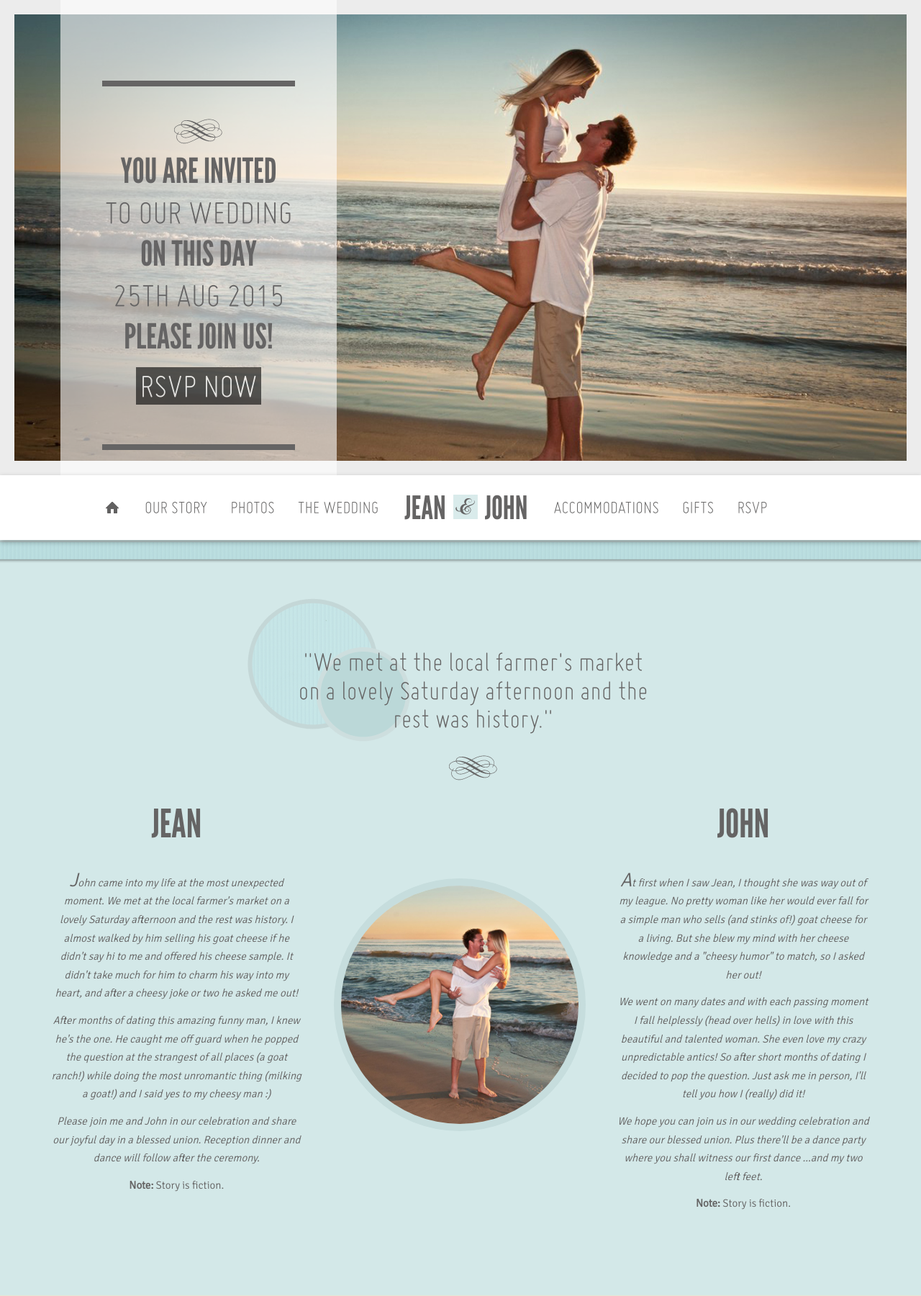
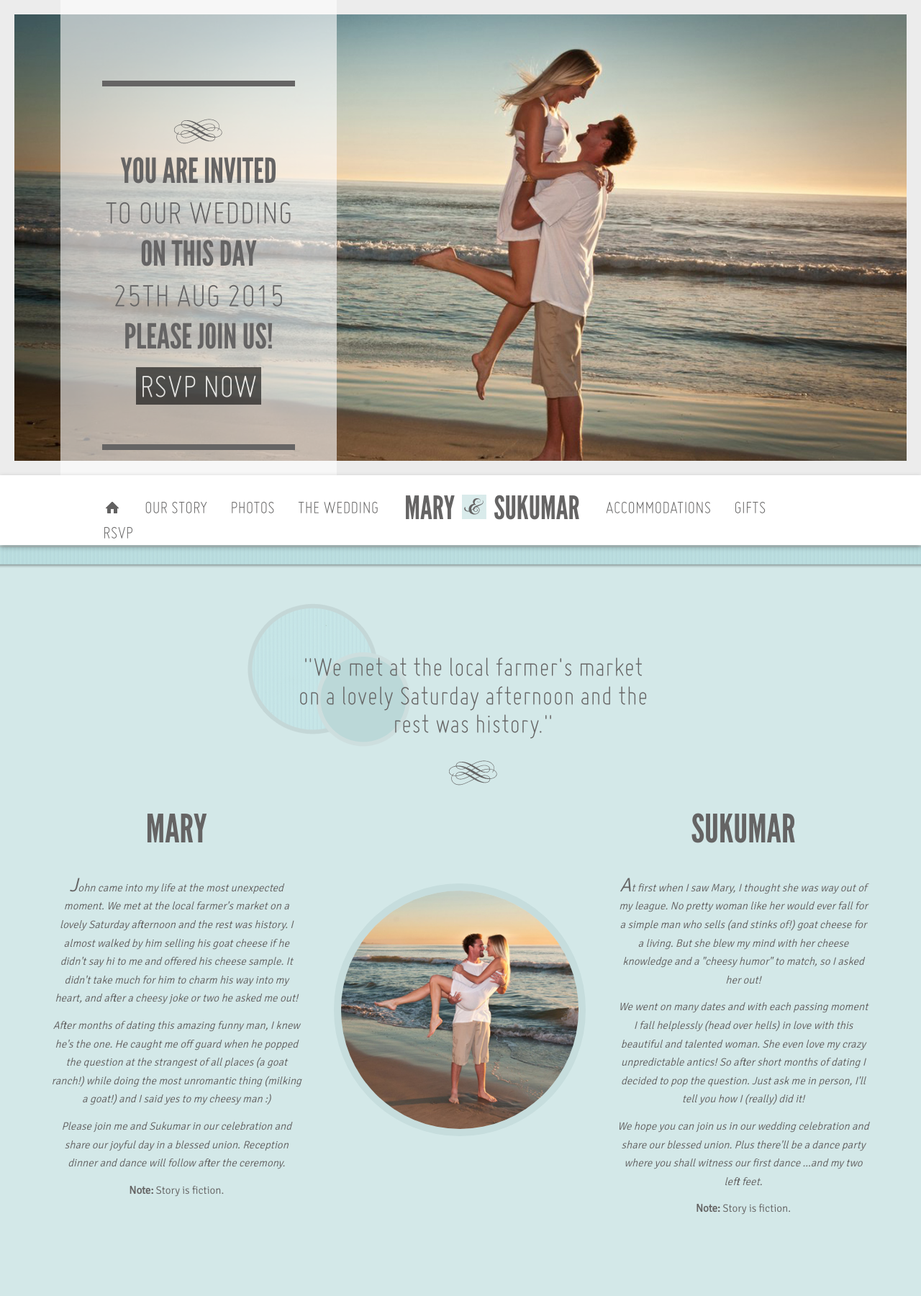
Before and after one commit to suku8u/InviteApp, a PHP site: page / in a window 1280 px wide. Shown: the top 1800 px of the page at 72% size. Run offline with PHP 8.4, Linux system fonts and the light colour scheme; some libraries are stand-ins or nearby versions.

Commit message:
Add new files

```diff
--- a/index.php
+++ b/index.php
@@ -7,7 +7,7 @@
 <head>
     <meta charset="utf-8" />
     <meta http-equiv="X-UA-Compatible" content="IE=edge,chrome=1" />
-    <title>Jean &amp; John Wedding RSVP Theme</title>
+    <title>Mary &amp; Sukumar Wedding RSVP Theme</title>
     <!-- Copyright Theme Design by OnePageTheme: http://onepagetheme.com -->
 	<!-- Insert META DATA here: description, keywords, author, etc. -->
         <meta name="description" content="Insert your description here" />
@@ -84,7 +84,7 @@
                             <li><a href="#menu2">Photos</a></li>
                             <li><a href="#menu3">The Wedding</a></li>
                             <div id="names-container">
-                            	<span class="name-one">Jean</span><img src="images/logo.jpg" id="Logo" /><span class="name-two">John</span>
+                            	<span class="name-one">Mary</span><img src="images/logo.jpg" id="Logo" /><span class="name-two">Sukumar</span>
                             </div><!-- #names-container -->
                             <li><a href="#menu4">Accommodations</a></li>
                             <li><a href="#menu5">Gifts</a></li>
@@ -107,18 +107,18 @@
                         </blockquote>
                     </div><!-- .twelvecol -->
                     <div class="fourcol story">
-                        <h2 style="margin-top:30px;">Jean</h2>
+                        <h2 style="margin-top:30px;">Mary</h2>
                         <p><span class="dropcap">J</span>ohn came into my life at the most unexpected moment. We met at the local farmer's market on a lovely Saturday afternoon and the rest was history. I almost walked by him selling his goat cheese if he didn't say hi to me and offered his cheese sample. It didn't take much for him to charm his way into my heart, and after a cheesy joke or two he asked me out!</p>
 						<p>After months of dating this amazing funny man, I knew he's the one. He caught me off guard when he popped the question at the strangest of all places (a goat ranch!) while doing the most unromantic thing (milking a goat!) and I said yes to my cheesy man :)</p>
-                        <p>Please join me and John in our celebration and share our joyful day in a blessed union. Reception dinner and dance will follow after the ceremony.</p>
+                        <p>Please join me and Sukumar in our celebration and share our joyful day in a blessed union. Reception dinner and dance will follow after the ceremony.</p>
                         <p style="font-style:normal;"><b>Note:</b> Story is fiction.</p>
                     </div><!-- .fourcol -->
                     <div class="fourcol">
                         <div class="imgStoryContainer"><img src="images/photos/story-photo.jpg" class="imgStory" /></div>
                     </div><!-- .fourcol -->
                     <div class="fourcol story last">
-                        <h2 style="margin-top:30px;">John</h2>
-                        <p><span class="dropcap">A</span>t first when I saw Jean, I thought she was way out of my league. No pretty woman like her would ever fall for a simple man who sells (and stinks of!) goat cheese for a living. But she blew my mind with her cheese knowledge and a "cheesy humor" to match, so I asked her out!</p>
+                        <h2 style="margin-top:30px;">Sukumar</h2>
+                        <p><span class="dropcap">A</span>t first when I saw Mary, I thought she was way out of my league. No pretty woman like her would ever fall for a simple man who sells (and stinks of!) goat cheese for a living. But she blew my mind with her cheese knowledge and a "cheesy humor" to match, so I asked her out!</p>
 						<p>We went on many dates and with each passing moment I fall helplessly (head over hells) in love with this beautiful and talented woman. She even love my crazy unpredictable antics! So after short months of dating I decided to pop the question. Just ask me in person, I'll tell you how I (really) did it!</p>
 						<p>We hope you can join us in our wedding celebration and share our blessed union. Plus there'll be a dance party where you shall witness our first dance ...and my two left feet.</p>
                         <p style="font-style:normal;"><b>Note:</b> Story is fiction.</p>
```
